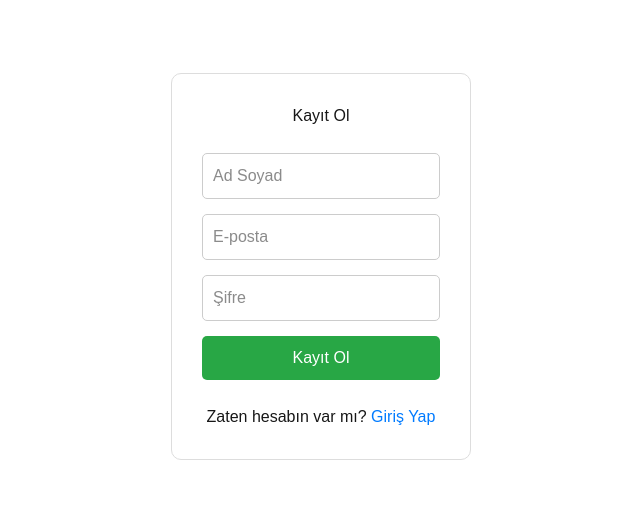
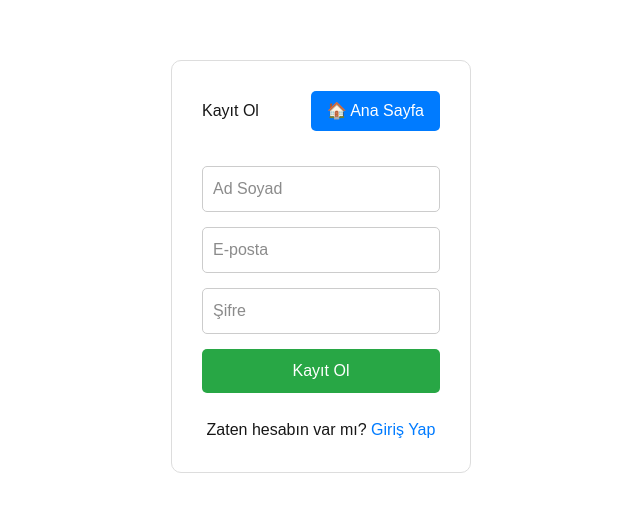
Before and after one commit to erkanckr45/armut, a Next.js app: page /kayit in a window 1280 px wide. Shown: the part 134-646 px from the top of the page, without its empty margins (319-959 px from the left). Built offline with nearby package versions, Linux system fonts and the light colour scheme.

Commit message:
add home button to all pages

```diff
--- a/app/giris/page.tsx
+++ b/app/giris/page.tsx
@@ -3,6 +3,7 @@
 import { useState } from 'react';
 import { signIn } from 'next-auth/react';
 import { useRouter } from 'next/navigation';
+import Link from 'next/link';
 
 export default function Giris() {
   const router = useRouter();
@@ -30,7 +31,14 @@ export default function Giris() {
   return (
     <div style={{ display: 'flex', justifyContent: 'center', alignItems: 'center', height: '100vh', fontFamily: 'sans-serif' }}>
       <form onSubmit={handleSubmit} style={{ display: 'flex', flexDirection: 'column', gap: '15px', width: '300px', padding: '30px', border: '1px solid #ddd', borderRadius: '10px' }}>
-        <h2 style={{ textAlign: 'center', marginBottom: '10px' }}>Giriş Yap</h2>
+        <div style={{ display: 'flex', justifyContent: 'space-between', alignItems: 'center', marginBottom: '20px' }}>
+  <h2>Giriş Yap</h2>
+  <Link href="/">
+    <button style={{ padding: '8px 16px', background: '#007bff', color: 'white', border: 'none', borderRadius: '5px', cursor: 'pointer' }}>
+      🏠 Ana Sayfa
+    </button>
+  </Link>
+</div>
 
         {error && <p style={{ color: 'red', textAlign: 'center' }}>{error}</p>}
 
--- a/app/is-ver/page.tsx
+++ b/app/is-ver/page.tsx
@@ -3,6 +3,7 @@
 import { useSession } from 'next-auth/react';
 import { useRouter } from 'next/navigation';
 import { useState, useEffect } from 'react';
+import Link from 'next/link';
 
 export default function IsVer() {
   const { data: session, status } = useSession();
@@ -66,7 +67,14 @@ export default function IsVer() {
 
   return (
     <div style={{ maxWidth: '600px', margin: '50px auto', padding: '20px', fontFamily: 'sans-serif' }}>
-      <h1>📝 İş Ver</h1>
+      <div style={{ display: 'flex', justifyContent: 'space-between', alignItems: 'center', marginBottom: '20px' }}>
+  <h1>📝 İş Ver</h1>
+  <Link href="/">
+    <button style={{ padding: '8px 16px', background: '#007bff', color: 'white', border: 'none', borderRadius: '5px', cursor: 'pointer' }}>
+      🏠 Ana Sayfa
+    </button>
+  </Link>
+</div>
       {message && <p style={{ color: message.includes('✅') ? 'green' : 'red' }}>{message}</p>}
 
       <form onSubmit={handleSubmit}>
--- a/app/kayit/page.tsx
+++ b/app/kayit/page.tsx
@@ -2,6 +2,7 @@
 
 import { useState } from 'react';
 import { useRouter } from 'next/navigation';
+import Link from 'next/link';
 
 export default function Kayit() {
   const router = useRouter();
@@ -32,7 +33,14 @@ export default function Kayit() {
   return (
     <div style={{ display: 'flex', justifyContent: 'center', alignItems: 'center', height: '100vh', fontFamily: 'sans-serif' }}>
       <form onSubmit={handleSubmit} style={{ display: 'flex', flexDirection: 'column', gap: '15px', width: '300px', padding: '30px', border: '1px solid #ddd', borderRadius: '10px' }}>
-        <h2 style={{ textAlign: 'center', marginBottom: '10px' }}>Kayıt Ol</h2>
+        <div style={{ display: 'flex', justifyContent: 'space-between', alignItems: 'center', marginBottom: '20px' }}>
+  <h2>Kayıt Ol</h2>
+  <Link href="/">
+    <button style={{ padding: '8px 16px', background: '#007bff', color: 'white', border: 'none', borderRadius: '5px', cursor: 'pointer' }}>
+      🏠 Ana Sayfa
+    </button>
+  </Link>
+</div>
 
         {error && <p style={{ color: 'red', textAlign: 'center' }}>{error}</p>}
 
--- a/app/usta/page.tsx
+++ b/app/usta/page.tsx
@@ -3,6 +3,7 @@
 import { useSession } from 'next-auth/react';
 import { useRouter } from 'next/navigation';
 import { useState } from 'react';
+import Link from 'next/link';
 
 export default function Usta() {
   const { data: session, status } = useSession();
@@ -35,7 +36,14 @@ export default function Usta() {
 
   return (
     <div style={{ maxWidth: '600px', margin: '50px auto', padding: '20px', fontFamily: 'sans-serif', textAlign: 'center' }}>
-      <h1>🛠️ Hizmet Veren Ol</h1>
+      <div style={{ display: 'flex', justifyContent: 'space-between', alignItems: 'center', marginBottom: '20px' }}>
+  <h1>🛠️ Hizmet Veren Ol</h1>
+  <Link href="/">
+    <button style={{ padding: '8px 16px', background: '#007bff', color: 'white', border: 'none', borderRadius: '5px', cursor: 'pointer' }}>
+      🏠 Ana Sayfa
+    </button>
+  </Link>
+</div>
       <p>Hizmet vermek için usta olarak kaydolun.</p>
 
       {message && <p style={{ color: message.includes('✅') ? 'green' : 'red' }}>{message}</p>}
```
